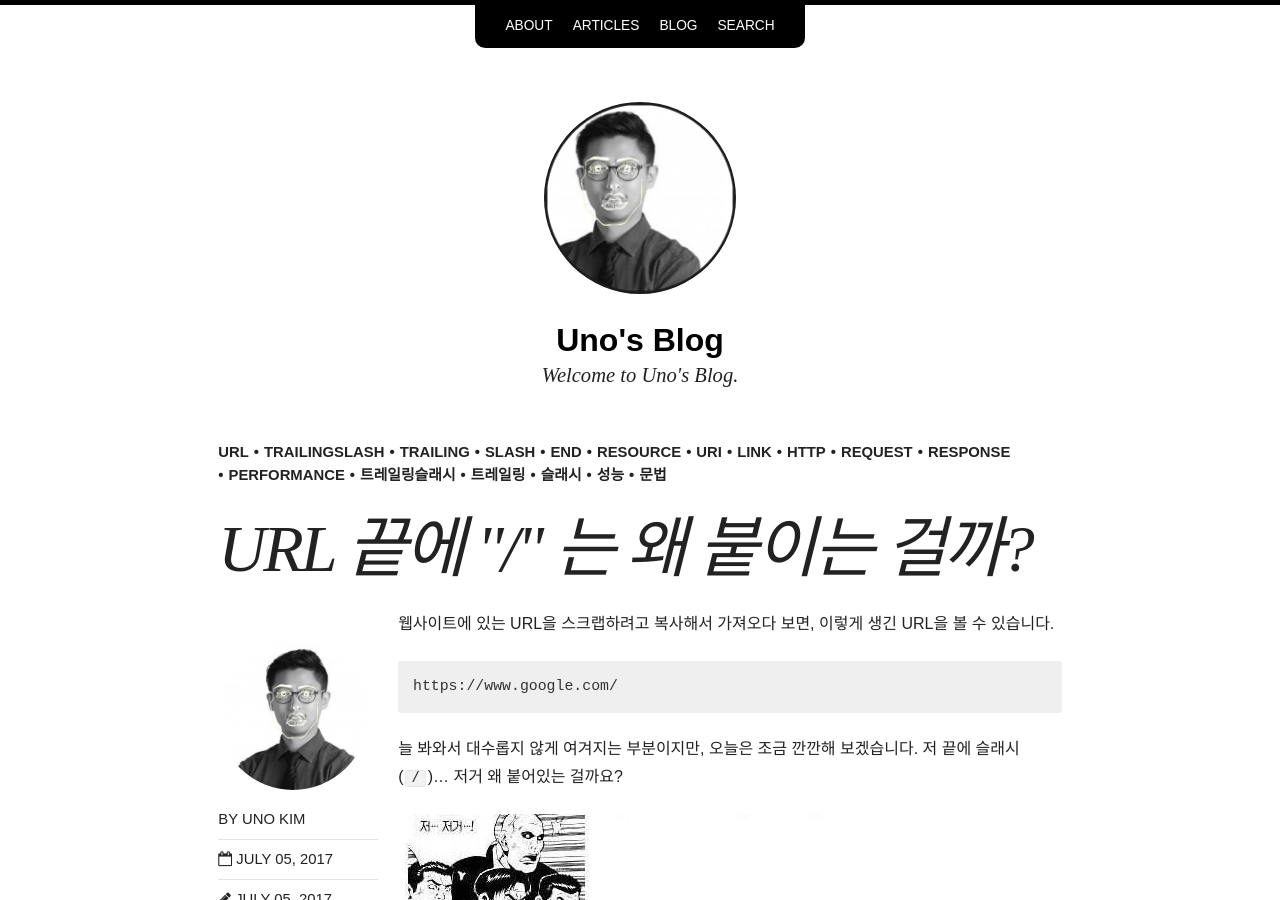
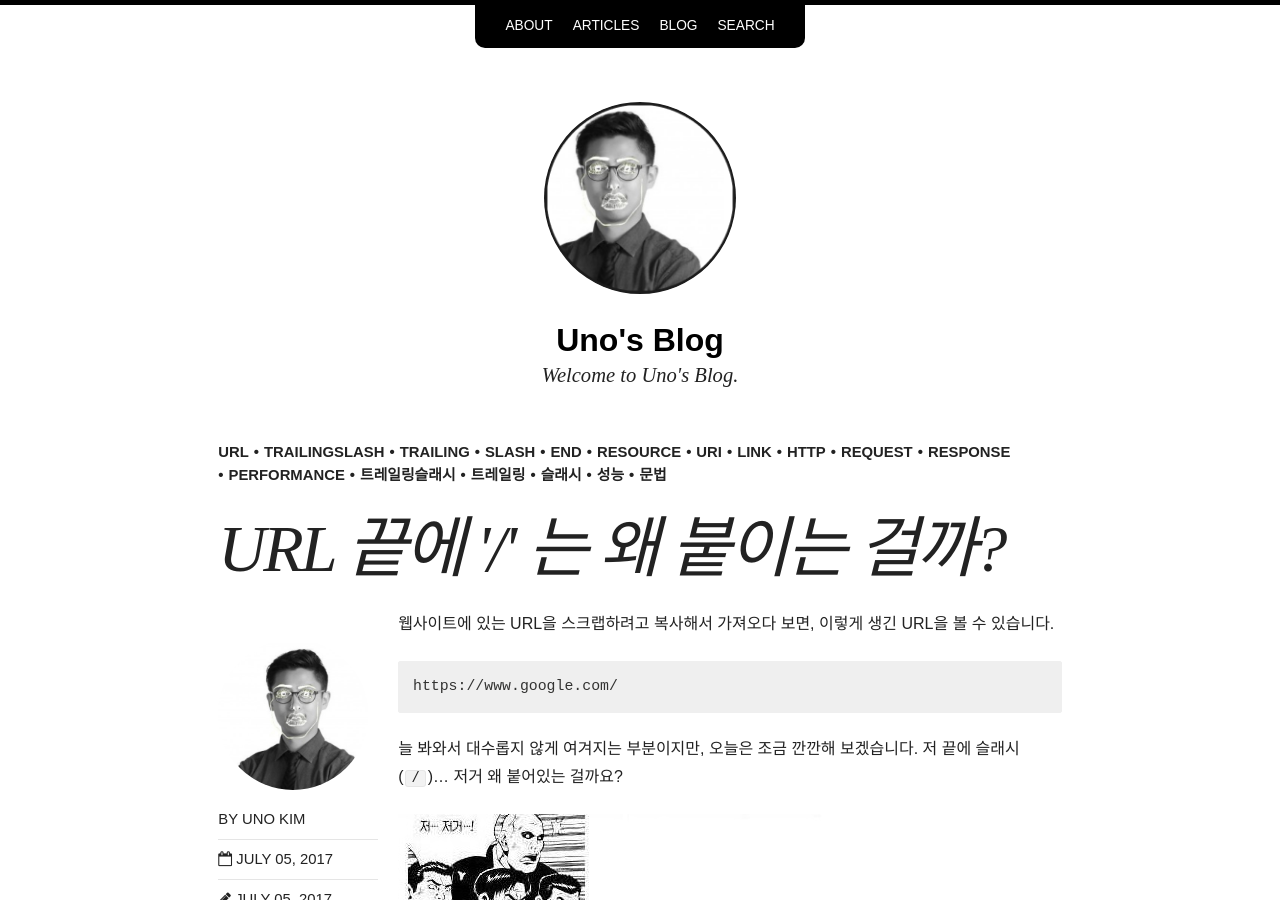
Before and after one commit to djkeh/djkeh.github.io, a Jekyll site: the page built from _posts/articles/2017-07-05-Why-do-we-put-slash-at-the-end-of-URL-kor.md, in a window 1280 px wide and 900 px high. Built offline with Jekyll 4.4.1, drawn with Linux system fonts in a browser that asks for light colours; nearby versions of some CDN libraries; comment, search, counter and statistics services are not loaded.

```diff
--- a/_posts/articles/2017-07-05-Why-do-we-put-slash-at-the-end-of-URL-kor.md
+++ b/_posts/articles/2017-07-05-Why-do-we-put-slash-at-the-end-of-URL-kor.md
@@ -1,7 +1,7 @@
 ---
 layout: post
 categories: articles
-title:  "URL 끝에 \"/\" 는 왜 붙이는 걸까?"
+title:  "URL 끝에 '/' 는 왜 붙이는 걸까?"
 excerpt: "트레일링 슬래시(trailing slash) 기초 복습 및 관련 내용"
 tags: [url, trailingslash, trailing, slash, end, resource, uri, link, http, request, response, performance, 트레일링슬래시, 트레일링, 슬래시, 성능, 문법]
 date: 2017-07-05 20:16:50
```
